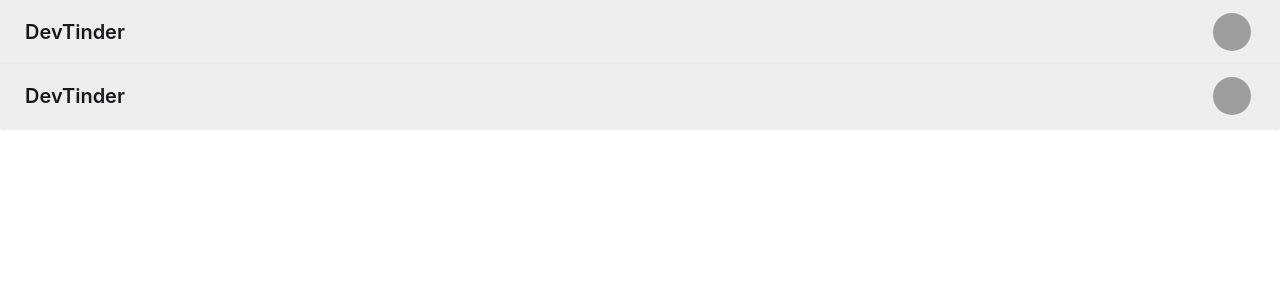
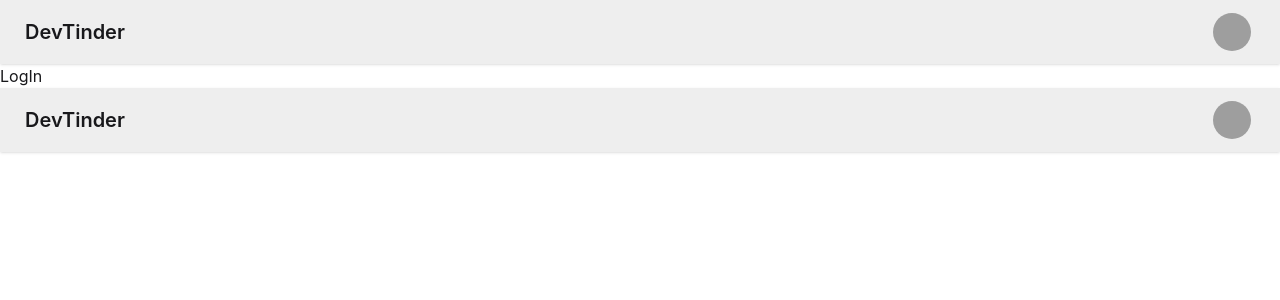
Before and after one commit to Jisukumarmishra/DevTinder-Web, a React (Vite) app: page /login in a window 1280 px wide. Shown: the top 300 px of the page. Built offline with nearby package versions, Linux system fonts and the light colour scheme; grey boxes are pictures that could not be loaded.

Commit message:
outlet says that Any Children Routes Of the Body Will Render Over Here

```diff
--- a/src/Body.jsx
+++ b/src/Body.jsx
@@ -1,3 +1,4 @@
+import { Outlet } from "react-router-dom"
 import NavBar from "./NavBar"
 
 
@@ -5,6 +6,7 @@ const Body = () => {
   return (
     <div>
       <NavBar/>
+      <Outlet/>
     </div>
   )
 }
```
